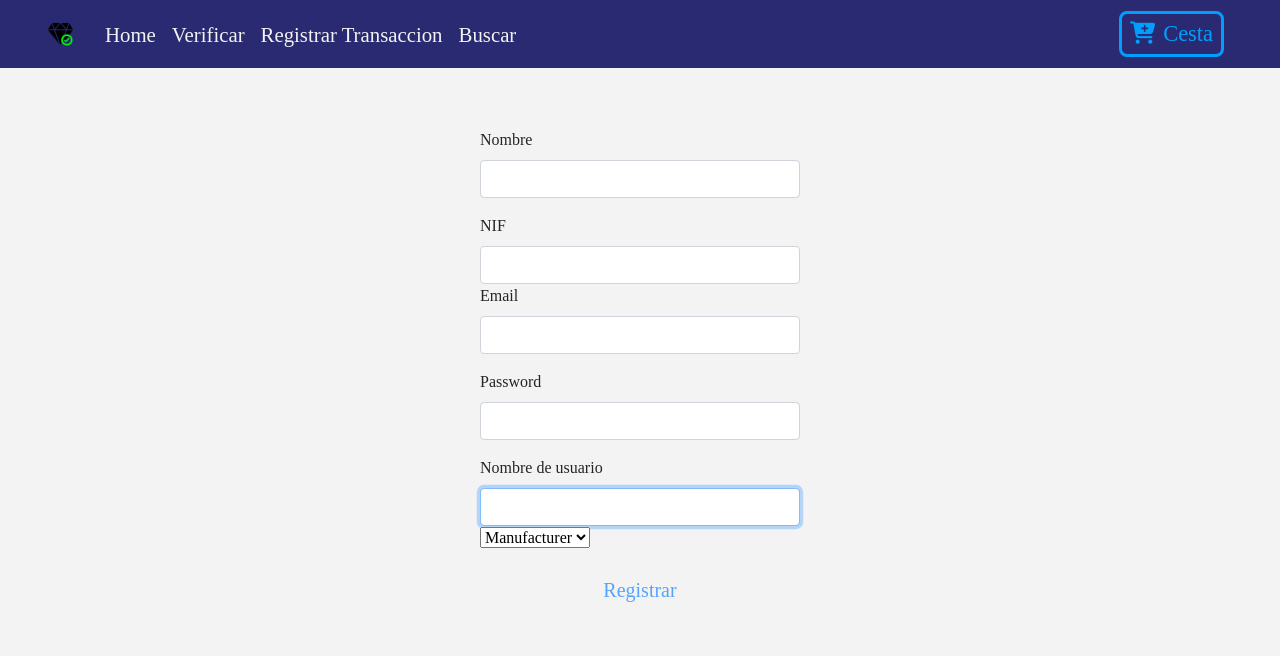
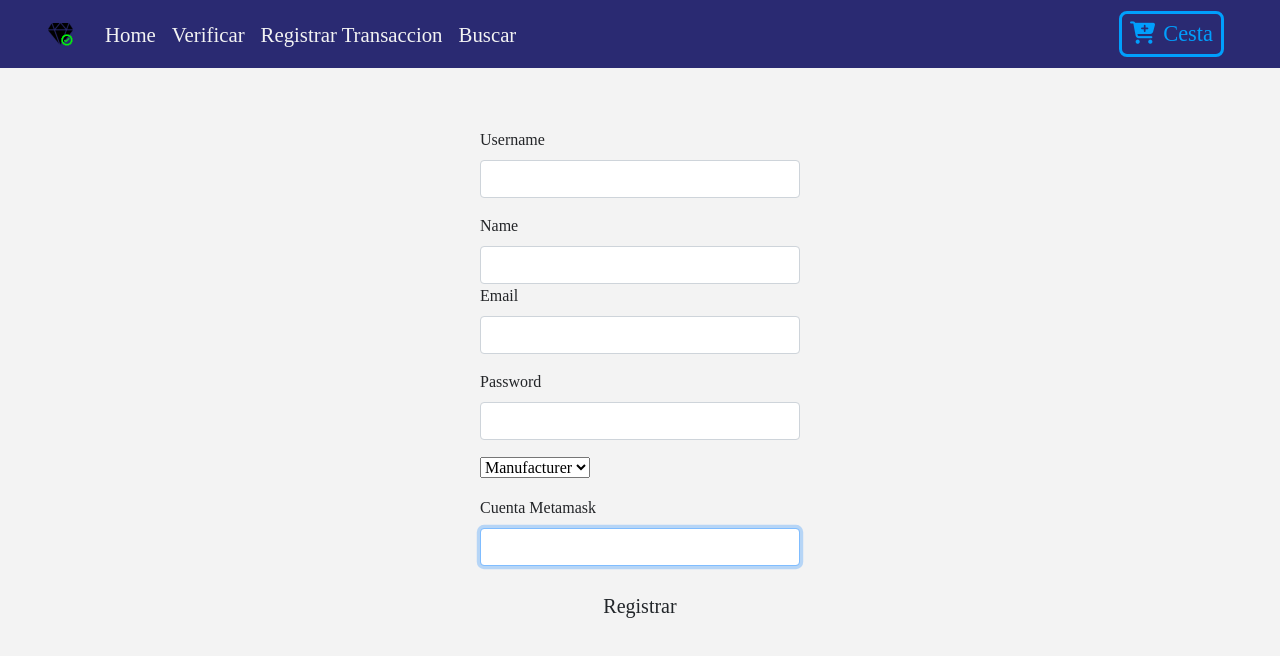
Before and after one commit to alexmirmao/CryptoStockZ, a React (Create React App) app in the folder cryptostockz-front/: page /signup in a window 1280 px wide. Shown: the top 656 px of the page. Built offline with nearby package versions, Linux system fonts and the light colour scheme; a web font is replaced by a local one.

Commit message:
front end

```diff
--- a/cryptostockz-front/src/components/SignUp.js
+++ b/cryptostockz-front/src/components/SignUp.js
@@ -1,5 +1,5 @@
 import React, { useState } from "react";
-import {useHistory, Link} from "react-router-dom";
+import {Link} from "react-router-dom";
 import {
   Button,
   FormGroup,
@@ -8,55 +8,41 @@ import {
 } from "react-bootstrap";
 import { useFormFields } from "../libs/hooksLib";
 import "./SignUp.css";
-var ok_reg;
-export {ok_reg}
+var params;
 
 export default function Signup() {
-  const history = useHistory();
   const [fields, handleFieldChange] = useFormFields({
+    username: "",
+    name: "",
     email: "",
     password: "",
-    confirmPassword: "",
-    confirmationCode: "",
+    roles: "",
+    metamaskAccount: ""
   });
-  const [newUser, setNewUser] = useState(null);
-
-  function validateForm() {
-    return (
-      fields.email.length > 0 &&
-      fields.password.length > 0 &&
-      fields.password === fields.confirmPassword
-    );
-  }
+  const [newUser] = useState(null);
 
   async function handleSubmit(event) {
-    event.preventDefault();
-
-    setNewUser("test");
-    ok_reg= true
-    history.push("/perfil")
-
+    makePostRequest();
   }
-
 
   function renderForm() {
     return (
       <form onSubmit={handleSubmit}>
-      <FormGroup controlId="nombre" bsSize="large">
-        <ControlLabel>Nombre</ControlLabel>
+      <FormGroup controlId="username" bsSize="large">
+        <ControlLabel>Username</ControlLabel>
         <FormControl
           autoFocus
-          type="nombre"
-          value={fields.nombre}
+          type="username"
+          value={fields.username}
           onChange={handleFieldChange}
         />
       </FormGroup>
-      <FormGroup controlId="nif" bsSize="large">
-        <ControlLabel>NIF</ControlLabel>
+      <FormGroup controlId="name" bsSize="large">
+        <ControlLabel>Name</ControlLabel>
         <FormControl
           autoFocus
-          type="nif"
-          value={fields.nif}
+          type="name"
+          value={fields.name}
           onChange={handleFieldChange}
         />
         <FormGroup controlId="email" bsSize="large">
@@ -77,27 +63,47 @@ export default function Signup() {
             onChange={handleFieldChange}
           />
         </FormGroup>
-        <FormGroup controlId="usuario" bsSize="large">
-          <ControlLabel>Nombre de usuario</ControlLabel>
-          <FormControl
-            autoFocus
-            type="usuario"
-            value={fields.usuario}
-            onChange={handleFieldChange}
-          />
 
+          <FormGroup controlId="lista" bsSize="large">
         <select id="lista" name="lista" size="1">
         <option value="fabricante">Manufacturer</option>
         <option value="usuario">User</option>
         </select>
       </FormGroup>
-        <Button block bsSize="large" disabled={!validateForm()} type="submit">
-        <Link to="/perfil" className="nav-perfil">
+
+      <FormGroup controlId="meta" bsSize="large">
+        <ControlLabel>Cuenta Metamask</ControlLabel>
+        <FormControl
+          autoFocus
+          type="meta"
+          value={fields.meta}
+          onChange={handleFieldChange}
+        />
+        </FormGroup>
+
+        <Button block bsSize="large" type="submit">
           Registrar
-          </Link>
         </Button>
       </form>
     );
+  }
+
+  const axios = require('axios');
+
+  async function makePostRequest() {
+
+      params = {
+          username: fields.username,
+          name: fields.name,
+          email: fields.email,
+          password: fields.password,
+          roles: "user",
+          metamaskAccount: fields.meta
+        }
+
+      let res = await axios.post('http://localhost:10010/signin', params);
+
+      console.log(res.data);
   }
 
   return (
```
